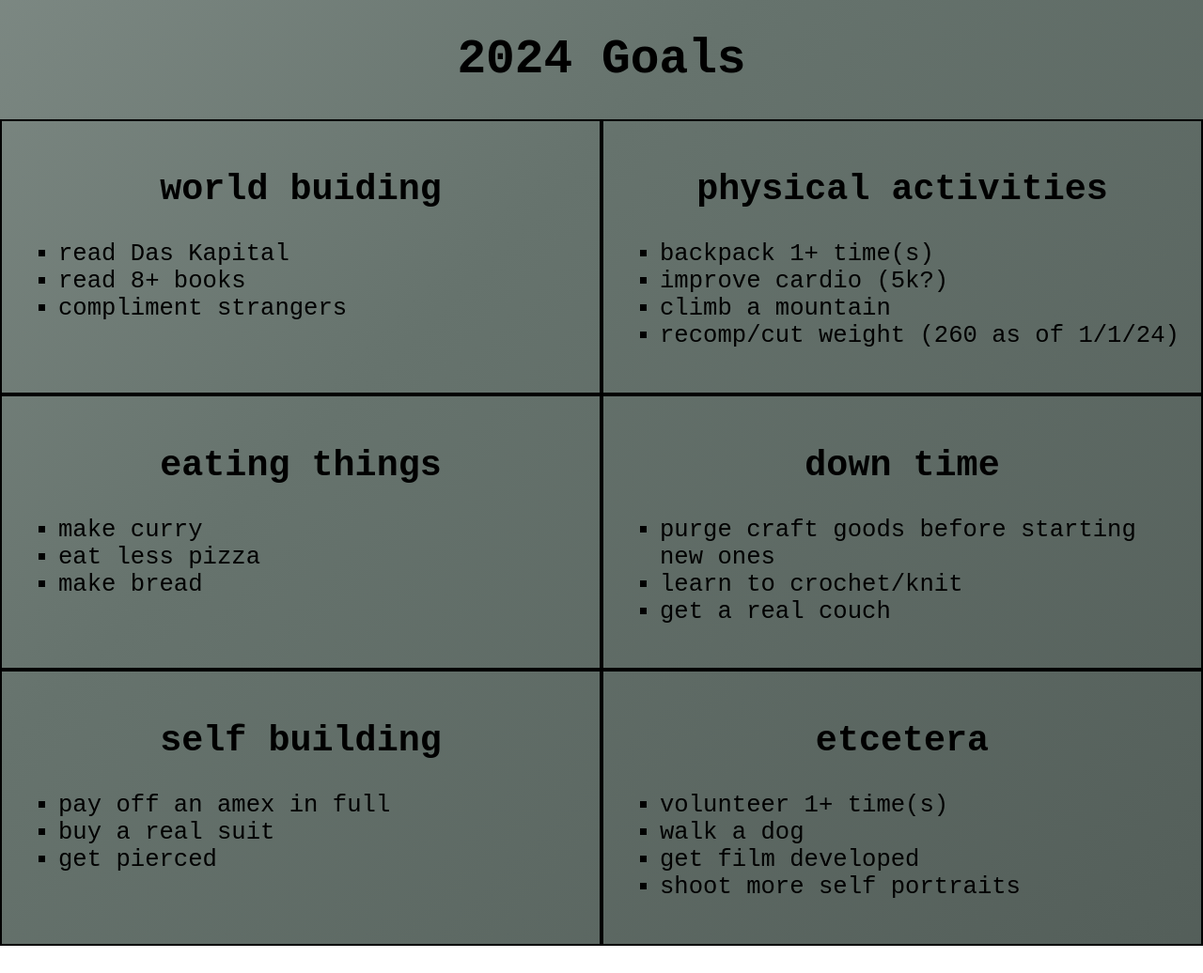
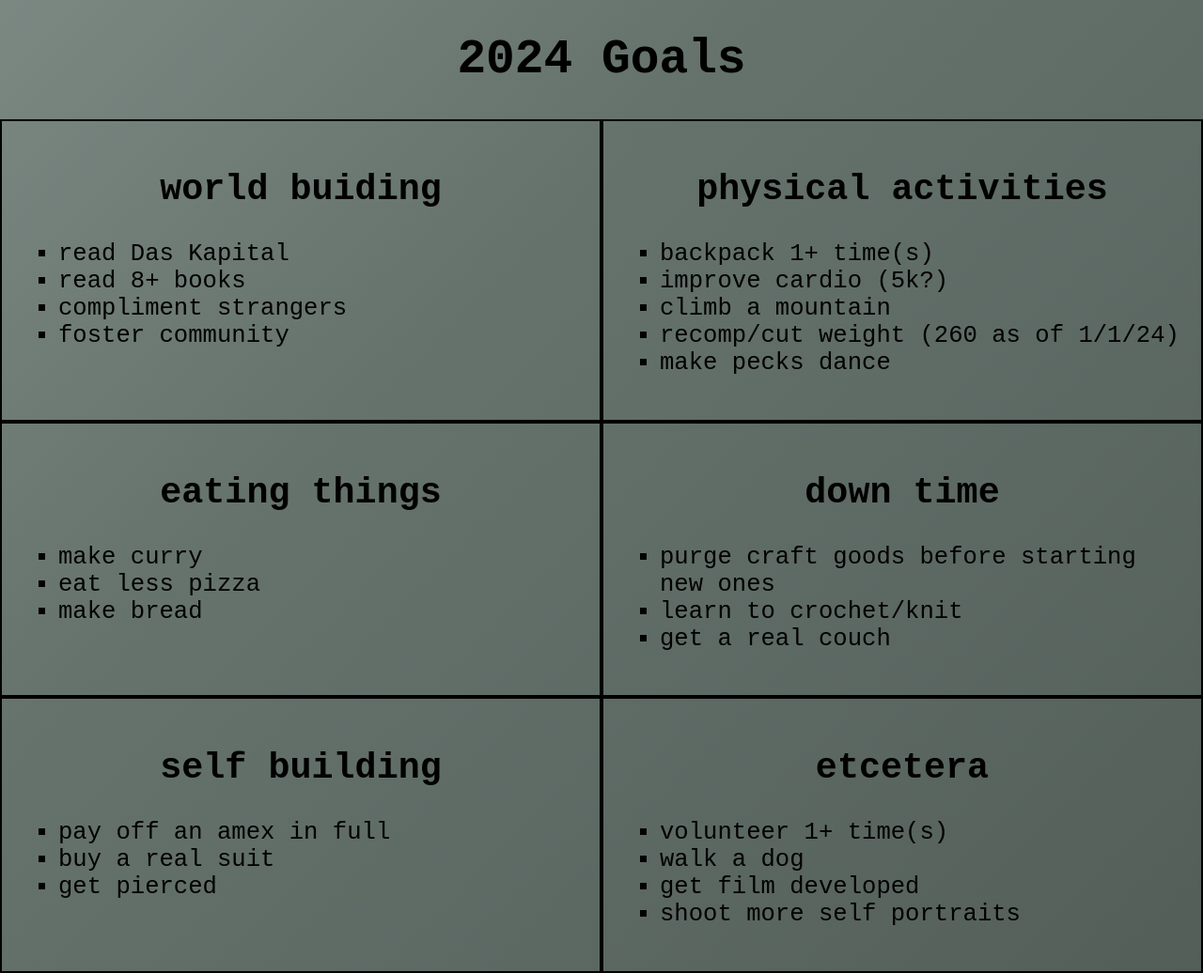
Before and after one commit to jd-andrews/2024goals, a plain HTML site: page index.html in a window 1280 px wide. Shown: the whole page at 94% size. Before the commit the page ends 1007 px from the top, so only its background shows below. Drawn offline with Linux system fonts and the light colour scheme.

Commit message:
added item peck

```diff
--- a/index.html
+++ b/index.html
@@ -28,6 +28,7 @@
         <li>read Das Kapital</li>
         <li>read 8+ books</li>
         <li>compliment strangers</li>
+        <li>foster community</li>
       </ul>
     </div>
     <div class="resolutions div3">
@@ -37,6 +38,7 @@
         <li>improve cardio (5k?)</li>
         <li>climb a mountain</li>
         <li>recomp/cut weight (260 as of 1/1/24)</li>
+        <li>make pecks dance</li>
       </ul>
     </div>
     <div class="resolutions div4">
```
